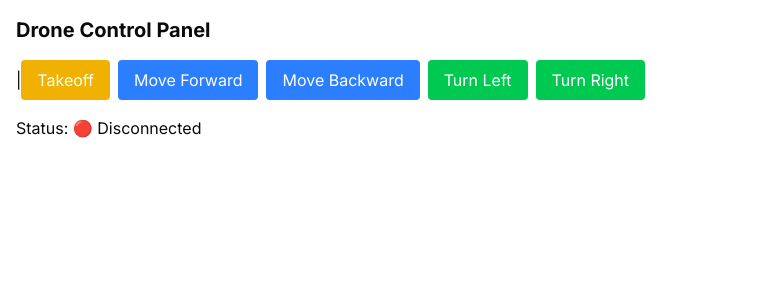
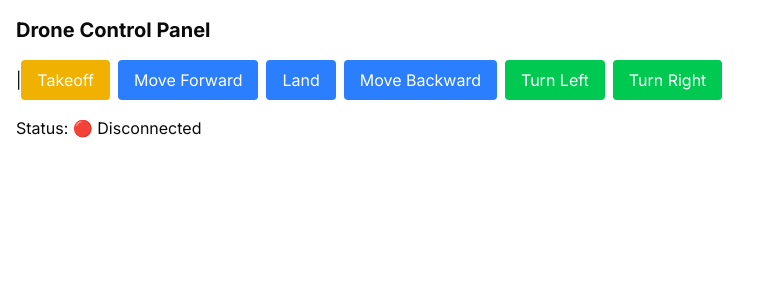
Before and after one commit to jaydoshi2/toledo_racer, a Next.js app: page /backend_testing in a window 1280 px wide. Shown: the top 300 px of the page, without its empty margins (0-768 px from the left). Built offline with nearby package versions, Linux system fonts and the light colour scheme; no server answers.

Commit message:
I have applied some changes in backend_testing (added a land button)

```diff
--- a/app/backend_testing/page.tsx
+++ b/app/backend_testing/page.tsx
@@ -64,6 +64,12 @@
           Move Forward
         </button>
         <button
+          onClick={() => sendCommand("Land")}
+          className="px-4 py-2 bg-blue-500 text-white rounded"
+        >
+          Land
+        </button>
+        <button
           onClick={() => sendCommand("move_backward")}
           className="px-4 py-2 bg-blue-500 text-white rounded"
         >
```
